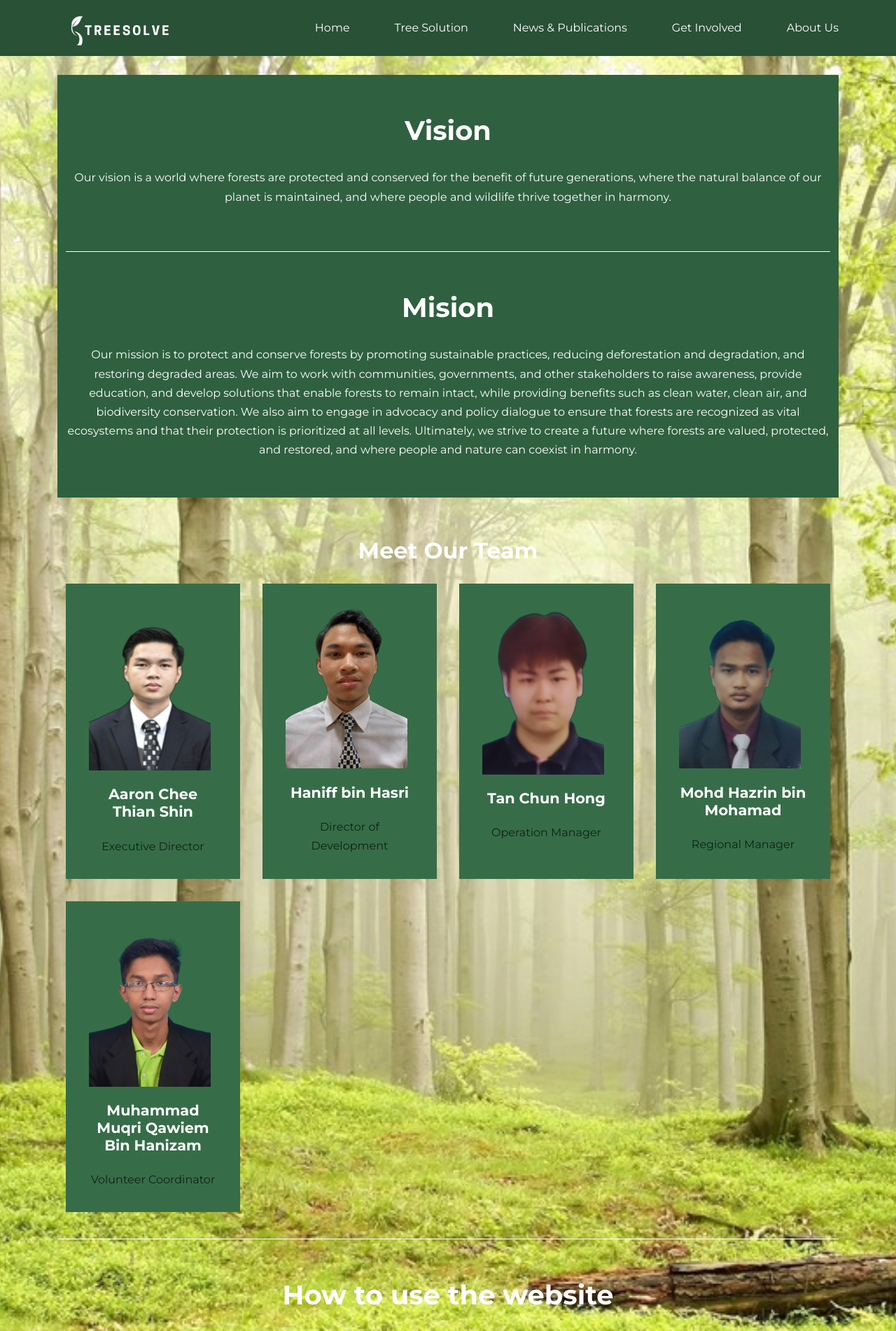
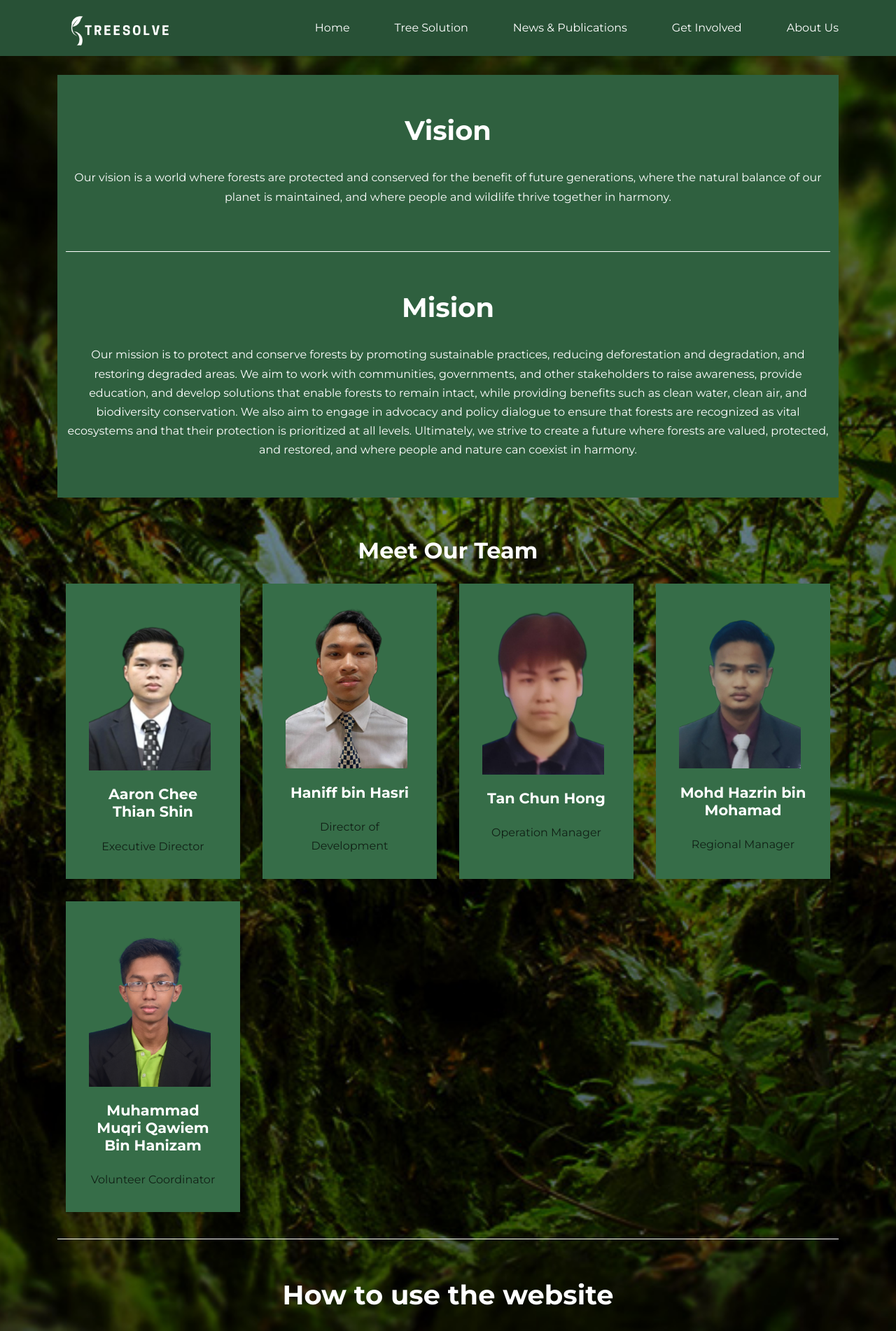
Before and after one commit to Aaron2k02/treesolve, a PHP site: page /about-us-page.html in a window 1280 px wide. Shown: the top 1902 px of the page at 70% size. Run offline with PHP 8.4, Linux system fonts and the light colour scheme; grey boxes are pictures that could not be loaded.

Commit message:
Update about-us-page.css

```diff
--- a/src/css/about-us-page.css
+++ b/src/css/about-us-page.css
@@ -372,7 +372,7 @@ main{
 }
 
 .bg-image {
-    background-image: url("./res/utro-les-tuman-priroda-bright.jpg");
+    background-image: url("./res/intro-bg.jpg");
     background-size: cover; /* adjust image size to cover the entire container */
     background-position: center; /* adjust image position */
     background-repeat: no-repeat; /* prevent image from repeating */
```
